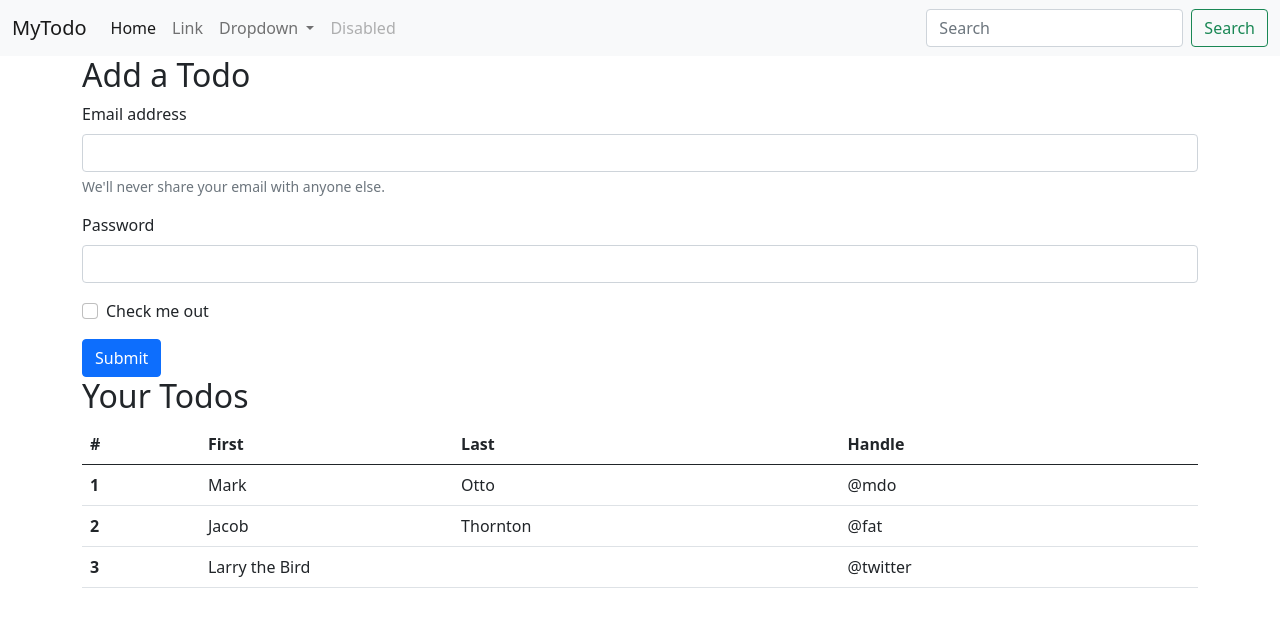
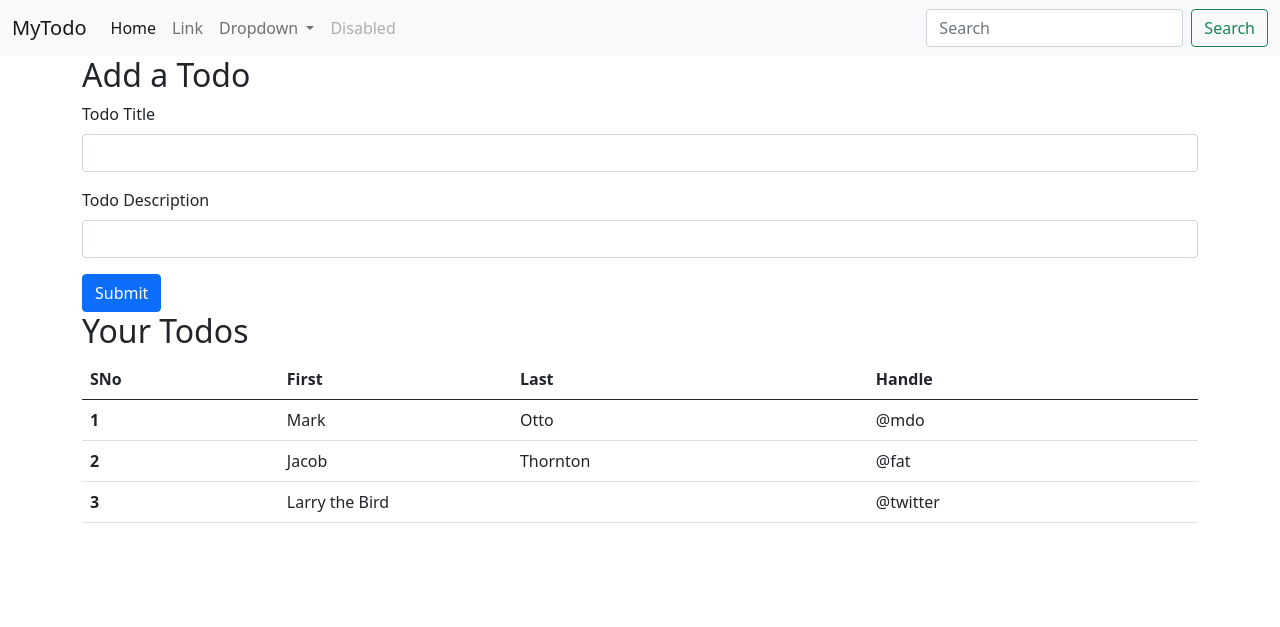
Before and after one commit to umerhassan26/Python-programming-batch-4, a Python web app: template flask/templates/index.html in a window 1280 px wide. Shown: the top 627 px of the page. Run offline with Jinja, Linux system fonts and the light colour scheme; the template is opened without the code that fills it, so the values that code supplies are empty.

Commit message:
Todo App

```diff
--- a/flask/templates/index.html
+++ b/flask/templates/index.html
@@ -1,20 +1,24 @@
 <!doctype html>
 <html lang="en">
+
 <head>
   <!-- Required meta tags -->
   <meta charset="utf-8">
   <meta name="viewport" content="width=device-width, initial-scale=1">
 
   <!-- Bootstrap CSS -->
-    <link href="https://cdn.jsdelivr.net/npm/bootstrap@5.0.2/dist/css/bootstrap.min.css" rel="stylesheet" integrity="sha384-EVSTQN3/azprG1Anm3QDgpJLIm9Nao0Yz1ztcQTwFspd3yD65VohhpuuCOmLASjC" crossorigin="anonymous">
+  <link href="https://cdn.jsdelivr.net/npm/bootstrap@5.0.2/dist/css/bootstrap.min.css" rel="stylesheet"
+    integrity="sha384-EVSTQN3/azprG1Anm3QDgpJLIm9Nao0Yz1ztcQTwFspd3yD65VohhpuuCOmLASjC" crossorigin="anonymous">
 
   <title>MyTodo</title>
 </head>
+
 <body>
   <nav class="navbar navbar-expand-lg navbar-light bg-light">
     <div class="container-fluid">
       <a class="navbar-brand" href="#">MyTodo</a>
-          <button class="navbar-toggler" type="button" data-bs-toggle="collapse" data-bs-target="#navbarSupportedContent" aria-controls="navbarSupportedContent" aria-expanded="false" aria-label="Toggle navigation">
+      <button class="navbar-toggler" type="button" data-bs-toggle="collapse" data-bs-target="#navbarSupportedContent"
+        aria-controls="navbarSupportedContent" aria-expanded="false" aria-label="Toggle navigation">
         <span class="navbar-toggler-icon"></span>
       </button>
       <div class="collapse navbar-collapse" id="navbarSupportedContent">
@@ -26,13 +30,16 @@
             <a class="nav-link" href="#">Link</a>
           </li>
           <li class="nav-item dropdown">
-                <a class="nav-link dropdown-toggle" href="#" id="navbarDropdown" role="button" data-bs-toggle="dropdown" aria-expanded="false">
+            <a class="nav-link dropdown-toggle" href="#" id="navbarDropdown" role="button" data-bs-toggle="dropdown"
+              aria-expanded="false">
               Dropdown
             </a>
             <ul class="dropdown-menu" aria-labelledby="navbarDropdown">
               <li><a class="dropdown-item" href="#">Action</a></li>
               <li><a class="dropdown-item" href="#">Another action</a></li>
-                  <li><hr class="dropdown-divider"></li>
+              <li>
+                <hr class="dropdown-divider">
+              </li>
               <li><a class="dropdown-item" href="#">Something else here</a></li>
             </ul>
           </li>
@@ -52,18 +59,15 @@
     <h2>Add a Todo</h2>
     <form>
       <div class="mb-3">
-              <label for="exampleInputEmail1" class="form-label">Email address</label>
-              <input type="email" class="form-control" id="exampleInputEmail1" aria-describedby="emailHelp">
-              <div id="emailHelp" class="form-text">We'll never share your email with anyone else.</div>
+        <label for="title" class="form-label">Todo Title</label>
+        <input type="text" class="form-control" id="title" aria-describedby="emailHelp">
+
       </div>
       <div class="mb-3">
-              <label for="exampleInputPassword1" class="form-label">Password</label>
-              <input type="password" class="form-control" id="exampleInputPassword1">
+        <label for="desc" class="form-label">Todo Description</label>
+        <input type="text" class="form-control" id="desc">
       </div>
-            <div class="mb-3 form-check">
-              <input type="checkbox" class="form-check-input" id="exampleCheck1">
-              <label class="form-check-label" for="exampleCheck1">Check me out</label>
-            </div>
+
       <button type="submit" class="btn btn-primary">Submit</button>
     </form>
 
@@ -73,7 +77,7 @@
     <table class="table">
       <thead>
         <tr>
-                <th scope="col">#</th>
+          <th scope="col">SNo</th>
           <th scope="col">First</th>
           <th scope="col">Last</th>
           <th scope="col">Handle</th>
@@ -104,7 +108,9 @@
   <!-- Optional JavaScript; choose one of the two! -->
 
   <!-- Option 1: Bootstrap Bundle with Popper -->
-    <script src="https://cdn.jsdelivr.net/npm/bootstrap@5.0.2/dist/js/bootstrap.bundle.min.js" integrity="sha384-MrcW6ZMFYlzcLA8Nl+NtUVF0sA7MsXsP1UyJoMp4YLEuNSfAP+JcXn/tWtIaxVXM" crossorigin="anonymous"></script>
+  <script src="https://cdn.jsdelivr.net/npm/bootstrap@5.0.2/dist/js/bootstrap.bundle.min.js"
+    integrity="sha384-MrcW6ZMFYlzcLA8Nl+NtUVF0sA7MsXsP1UyJoMp4YLEuNSfAP+JcXn/tWtIaxVXM"
+    crossorigin="anonymous"></script>
 
   <!-- Option 2: Separate Popper and Bootstrap JS -->
   <!--
@@ -112,4 +118,5 @@
     <script src="https://cdn.jsdelivr.net/npm/bootstrap@5.0.2/dist/js/bootstrap.min.js" integrity="sha384-cVKIPhGWiC2Al4u+LWgxfKTRIcfu0JTxR+EQDz/bgldoEyl4H0zUF0QKbrJ0EcQF" crossorigin="anonymous"></script>
     -->
 </body>
+
 </html>
```
Also changed, not shown: flask/Hello.py (+21 -0 lines), flask/instance/todo.db (added), 1 other file. Lines whose indentation alone changed are shown as unchanged.
